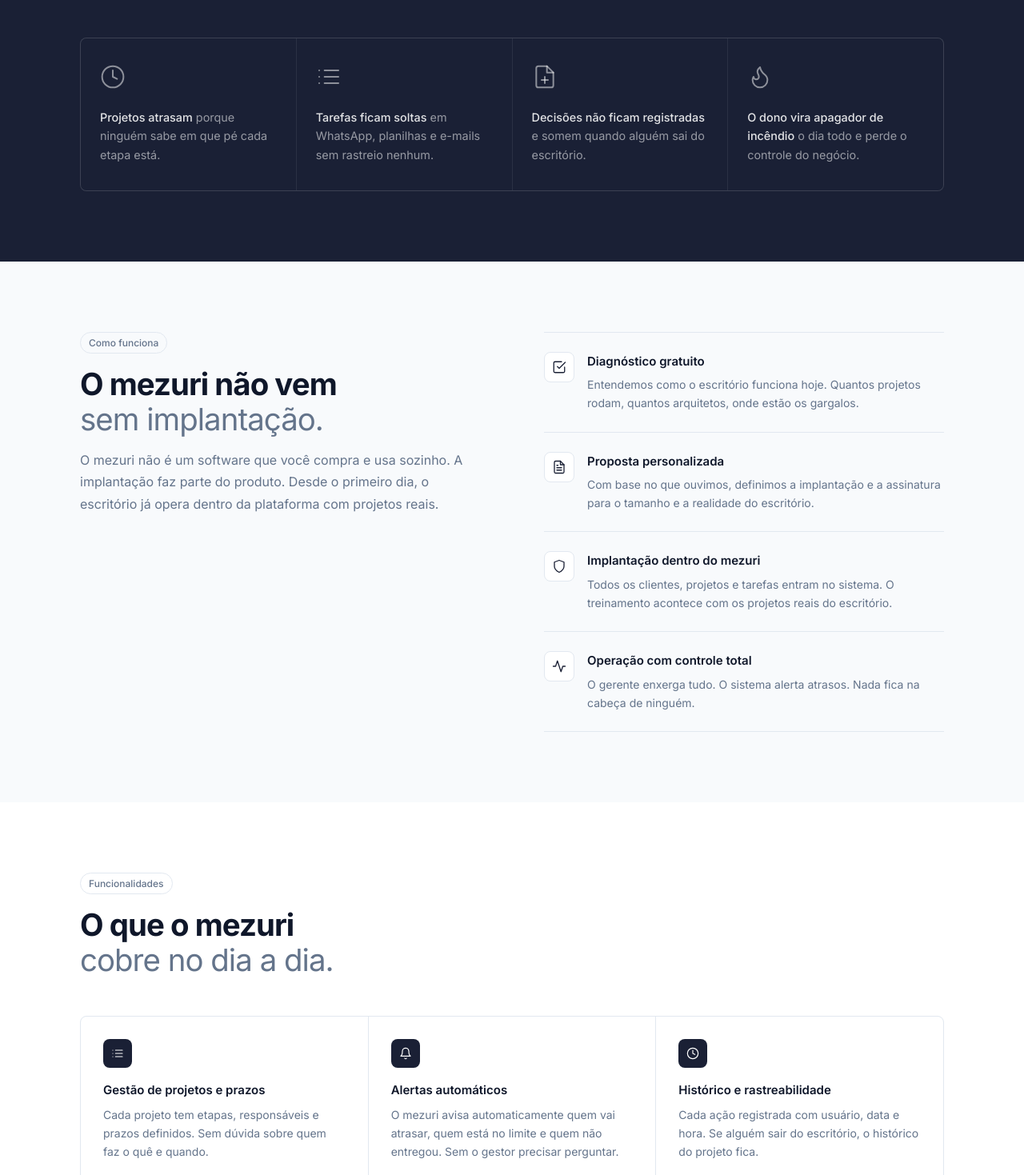
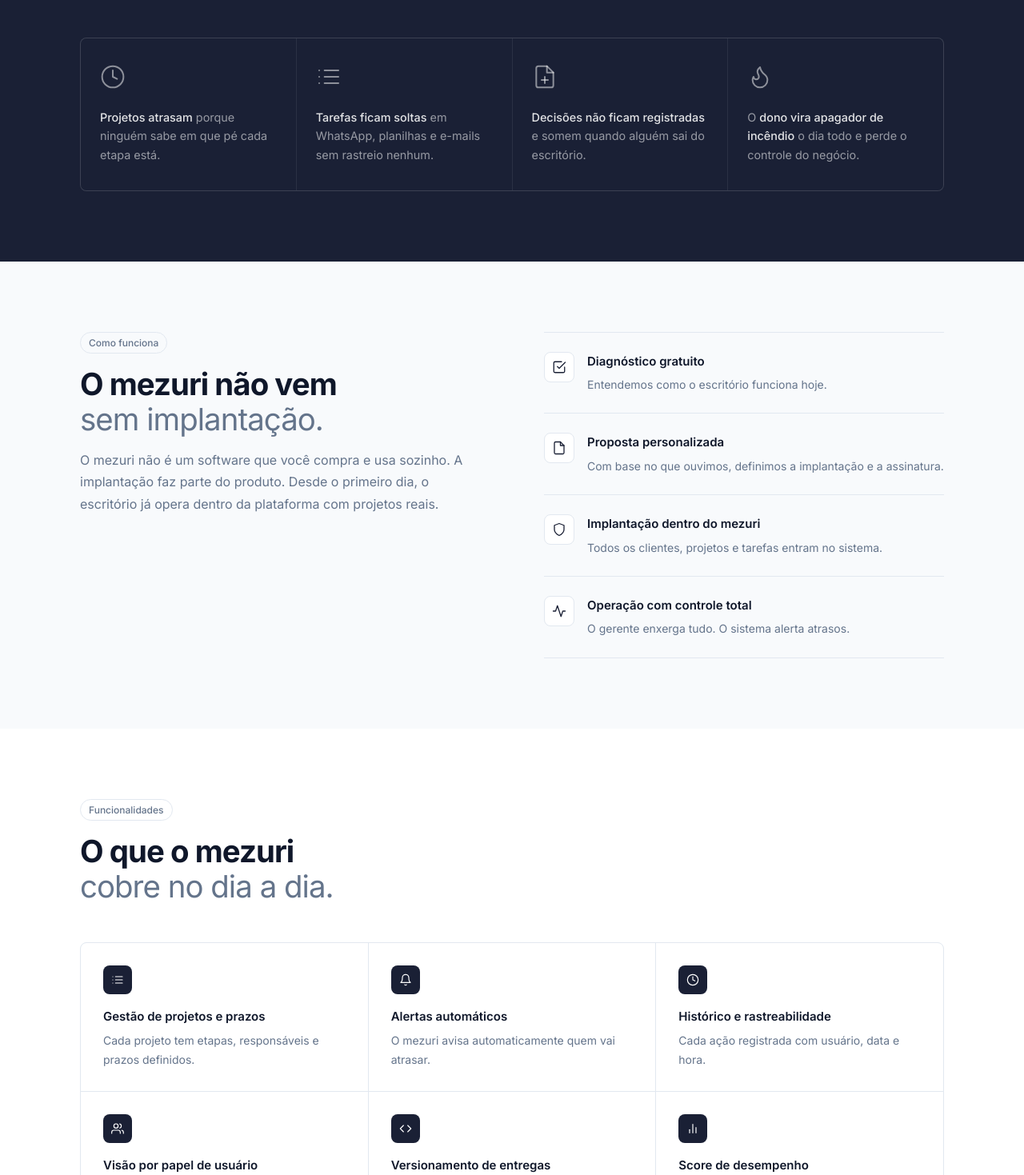
Before and after one commit to rsorian0/mezuri, a React (Vite) app: page / in a window 1280 px wide. Shown: the part 1021-2490 px from the top of the page at 80% size. Built offline with nearby package versions, Linux system fonts and the light colour scheme.

Commit message:
deploy: V2 mezuri — todos os componentes JSX

```diff
--- a/src/components/Exclusive.jsx
+++ b/src/components/Exclusive.jsx
@@ -1,37 +1,25 @@
-const RULES = [
-  { title: 'Apenas para CNPJ.', text: 'Não atendemos arquitetos autônomos nem CPF.' },
-  { title: 'Treinamento obrigatório.', text: 'Não existe mezuri sem implantação. Faz parte do produto.' },
-  { title: 'Proposta personalizada.', text: 'O valor é definido depois do diagnóstico, de acordo com o tamanho e a realidade do escritório.' },
-  { title: 'Apenas para arquitetura.', text: 'Não atendemos outros segmentos. A especialização é total.' },
-  { title: 'Assinatura contínua.', text: 'O escritório usa todo mês com suporte ativo e evolução constante.' },
-]
-
-const WA_LINK = 'https://wa.me/5582996972131?text=Olá, gostaria de agendar um diagnóstico do mezuri'
-
 export default function Exclusive() {
+  function scrollToAgendar(e) {
+    e.preventDefault()
+    const el = document.getElementById('agendar')
+    if (el) window.scrollTo({ top: el.getBoundingClientRect().top + window.scrollY - 68, behavior: 'smooth' })
+  }
   return (
     <section className="exclusive-section" id="exclusividade" data-section="exclusividade">
       <div className="container">
         <div className="exclusive-grid">
           <div>
             <div className="section-badge fade-up">Para quem é</div>
-            <h2 className="section-title fade-up">
-              Feito para escritório,<br /><span className="muted">não para autônomo.</span>
-            </h2>
-            <p className="section-sub fade-up">
-              O mezuri é um sistema de gestão de equipe. Ele só funciona quando existe uma estrutura para gerir. Por isso vendemos apenas para escritórios com CNPJ.
-            </p>
-            <a href={WA_LINK} target="_blank" rel="noopener" className="btn-white btn-lg fade-up" style={{ marginTop: '2rem', padding: '0.7rem 1.6rem', display: 'inline-flex' }}>
-              Quero agendar um diagnóstico
-            </a>
+            <h2 className="section-title fade-up">Feito para escritório,<br /><span className="muted">não para autônomo.</span></h2>
+            <p className="section-sub fade-up">O mezuri é um sistema de gestão de equipe. Ele só funciona quando existe uma estrutura para gerir. Por isso vendemos apenas para escritórios com CNPJ.</p>
+            <a href="#agendar" className="btn-white btn-lg fade-up" style={{ marginTop: '2rem', padding: '0.7rem 1.6rem', display: 'inline-flex' }} onClick={scrollToAgendar}>Quero agendar um diagnóstico</a>
           </div>
           <div className="rules">
-            {RULES.map((r, i) => (
-              <div key={i} className="rule fade-up">
-                <div className="rule-check" />
-                <p className="rule-text"><strong>{r.title}</strong> {r.text}</p>
-              </div>
-            ))}
+            <div className="rule fade-up"><div className="rule-check" /><p className="rule-text"><strong>Apenas para CNPJ.</strong> Não atendemos arquitetos autônomos nem CPF.</p></div>
+            <div className="rule fade-up"><div className="rule-check" /><p className="rule-text"><strong>Treinamento obrigatório.</strong> Não existe mezuri sem implantação. Faz parte do produto.</p></div>
+            <div className="rule fade-up"><div className="rule-check" /><p className="rule-text"><strong>Proposta personalizada.</strong> O valor é definido depois do diagnóstico.</p></div>
+            <div className="rule fade-up"><div className="rule-check" /><p className="rule-text"><strong>Apenas para arquitetura.</strong> Não atendemos outros segmentos.</p></div>
+            <div className="rule fade-up"><div className="rule-check" /><p className="rule-text"><strong>Assinatura contínua.</strong> O escritório usa todo mês com suporte ativo.</p></div>
           </div>
         </div>
       </div>
--- a/src/components/Features.jsx
+++ b/src/components/Features.jsx
@@ -1,56 +1,16 @@
-const FEATURES = [
-  {
-    icon: <path d="M8 6h13M8 12h13M8 18h13M3 6h.01M3 12h.01M3 18h.01"/>,
-    title: 'Gestão de projetos e prazos',
-    desc: 'Cada projeto tem etapas, responsáveis e prazos definidos. Sem dúvida sobre quem faz o quê e quando.',
-  },
-  {
-    icon: <><path d="M18 8A6 6 0 0 0 6 8c0 7-3 9-3 9h18s-3-2-3-9"/><path d="M13.73 21a2 2 0 0 1-3.46 0"/></>,
-    title: 'Alertas automáticos',
-    desc: 'O mezuri avisa automaticamente quem vai atrasar, quem está no limite e quem não entregou. Sem o gestor precisar perguntar.',
-  },
-  {
-    icon: <><circle cx="12" cy="12" r="10"/><polyline points="12 6 12 12 16 14"/></>,
-    title: 'Histórico e rastreabilidade',
-    desc: 'Cada ação registrada com usuário, data e hora. Se alguém sair do escritório, o histórico do projeto fica.',
-  },
-  {
-    icon: <><path d="M17 21v-2a4 4 0 0 0-4-4H5a4 4 0 0 0-4 4v2"/><circle cx="9" cy="7" r="4"/><path d="M23 21v-2a4 4 0 0 0-3-3.87"/><path d="M16 3.13a4 4 0 0 1 0 7.75"/></>,
-    title: 'Visão por papel de usuário',
-    desc: 'O arquiteto vê só o que é dele. O gerente vê tudo. Cada um recebe a informação certa, sem excesso.',
-  },
-  {
-    icon: <><polyline points="16 18 22 12 16 6"/><polyline points="8 6 2 12 8 18"/></>,
-    title: 'Versionamento de entregas',
-    desc: 'Cada versão entregue fica registrada com descrição, autor e data. O processo documentado do início ao fim.',
-  },
-  {
-    icon: <><line x1="18" y1="20" x2="18" y2="10"/><line x1="12" y1="20" x2="12" y2="4"/><line x1="6" y1="20" x2="6" y2="14"/></>,
-    title: 'Score de desempenho',
-    desc: 'Cada arquiteto tem um score calculado com base em entregas, atrasos e pendências. O gestor cobra com dados, não com impressão.',
-  },
-]
-
 export default function Features() {
   return (
     <section className="features-section" id="funcionalidades" data-section="funcionalidades">
       <div className="container">
         <div className="section-badge fade-up">Funcionalidades</div>
-        <h2 className="section-title fade-up">
-          O que o mezuri<br /><span className="muted">cobre no dia a dia.</span>
-        </h2>
+        <h2 className="section-title fade-up">O que o mezuri<br /><span className="muted">cobre no dia a dia.</span></h2>
         <div className="features-grid">
-          {FEATURES.map((f, i) => (
-            <div key={i} className="feature-card fade-up">
-              <div className="feature-icon">
-                <svg width="16" height="16" viewBox="0 0 24 24" fill="none" stroke="white" strokeWidth="1.75" strokeLinecap="round" strokeLinejoin="round">
-                  {f.icon}
-                </svg>
-              </div>
-              <div className="feature-title">{f.title}</div>
-              <p className="feature-desc">{f.desc}</p>
-            </div>
-          ))}
+          <div className="feature-card fade-up"><div className="feature-icon"><svg width="16" height="16" viewBox="0 0 24 24" fill="none" stroke="white" strokeWidth="1.75" strokeLinecap="round" strokeLinejoin="round"><path d="M8 6h13M8 12h13M8 18h13M3 6h.01M3 12h.01M3 18h.01"/></svg></div><div className="feature-title">Gestão de projetos e prazos</div><p className="feature-desc">Cada projeto tem etapas, responsáveis e prazos definidos.</p></div>
+          <div className="feature-card fade-up"><div className="feature-icon"><svg width="16" height="16" viewBox="0 0 24 24" fill="none" stroke="white" strokeWidth="1.75" strokeLinecap="round" strokeLinejoin="round"><path d="M18 8A6 6 0 0 0 6 8c0 7-3 9-3 9h18s-3-2-3-9"/><path d="M13.73 21a2 2 0 0 1-3.46 0"/></svg></div><div className="feature-title">Alertas automáticos</div><p className="feature-desc">O mezuri avisa automaticamente quem vai atrasar.</p></div>
+          <div className="feature-card fade-up"><div className="feature-icon"><svg width="16" height="16" viewBox="0 0 24 24" fill="none" stroke="white" strokeWidth="1.75" strokeLinecap="round" strokeLinejoin="round"><circle cx="12" cy="12" r="10"/><polyline points="12 6 12 12 16 14"/></svg></div><div className="feature-title">Histórico e rastreabilidade</div><p className="feature-desc">Cada ação registrada com usuário, data e hora.</p></div>
+          <div className="feature-card fade-up"><div className="feature-icon"><svg width="16" height="16" viewBox="0 0 24 24" fill="none" stroke="white" strokeWidth="1.75" strokeLinecap="round" strokeLinejoin="round"><path d="M17 21v-2a4 4 0 0 0-4-4H5a4 4 0 0 0-4 4v2"/><circle cx="9" cy="7" r="4"/><path d="M23 21v-2a4 4 0 0 0-3-3.87"/><path d="M16 3.13a4 4 0 0 1 0 7.75"/></svg></div><div className="feature-title">Visão por papel de usuário</div><p className="feature-desc">O arquiteto vê só o que é dele. O gerente vê tudo.</p></div>
+          <div className="feature-card fade-up"><div className="feature-icon"><svg width="16" height="16" viewBox="0 0 24 24" fill="none" stroke="white" strokeWidth="1.75" strokeLinecap="round" strokeLinejoin="round"><polyline points="16 18 22 12 16 6"/><polyline points="8 6 2 12 8 18"/></svg></div><div className="feature-title">Versionamento de entregas</div><p className="feature-desc">Cada versão entregue fica registrada com autor e data.</p></div>
+          <div className="feature-card fade-up"><div className="feature-icon"><svg width="16" height="16" viewBox="0 0 24 24" fill="none" stroke="white" strokeWidth="1.75" strokeLinecap="round" strokeLinejoin="round"><line x1="18" y1="20" x2="18" y2="10"/><line x1="12" y1="20" x2="12" y2="4"/><line x1="6" y1="20" x2="6" y2="14"/></svg></div><div className="feature-title">Score de desempenho</div><p className="feature-desc">Cada arquiteto tem um score calculado automaticamente.</p></div>
         </div>
       </div>
     </section>
--- a/src/components/HowItWorks.jsx
+++ b/src/components/HowItWorks.jsx
@@ -1,26 +1,3 @@
-const STEPS = [
-  {
-    icon: <><path d="M9 11l3 3L22 4"/><path d="M21 12v7a2 2 0 0 1-2 2H5a2 2 0 0 1-2-2V5a2 2 0 0 1 2-2h11"/></>,
-    title: 'Diagnóstico gratuito',
-    desc: 'Entendemos como o escritório funciona hoje. Quantos projetos rodam, quantos arquitetos, onde estão os gargalos.',
-  },
-  {
-    icon: <><path d="M14 2H6a2 2 0 0 0-2 2v16a2 2 0 0 0 2 2h12a2 2 0 0 0 2-2V8z"/><polyline points="14 2 14 8 20 8"/><line x1="16" y1="13" x2="8" y2="13"/><line x1="16" y1="17" x2="8" y2="17"/><polyline points="10 9 9 9 8 9"/></>,
-    title: 'Proposta personalizada',
-    desc: 'Com base no que ouvimos, definimos a implantação e a assinatura para o tamanho e a realidade do escritório.',
-  },
-  {
-    icon: <path d="M12 22s8-4 8-10V5l-8-3-8 3v7c0 6 8 10 8 10z"/>,
-    title: 'Implantação dentro do mezuri',
-    desc: 'Todos os clientes, projetos e tarefas entram no sistema. O treinamento acontece com os projetos reais do escritório.',
-  },
-  {
-    icon: <polyline points="22 12 18 12 15 21 9 3 6 12 2 12"/>,
-    title: 'Operação com controle total',
-    desc: 'O gerente enxerga tudo. O sistema alerta atrasos. Nada fica na cabeça de ninguém.',
-  },
-]
-
 export default function HowItWorks() {
   return (
     <section className="how-section" id="como-funciona" data-section="como-funciona">
@@ -28,27 +5,14 @@ export default function HowItWorks() {
         <div className="how-grid">
           <div>
             <div className="section-badge fade-up">Como funciona</div>
-            <h2 className="section-title fade-up">
-              O mezuri não vem<br /><span className="muted">sem implantação.</span>
-            </h2>
-            <p className="section-sub fade-up">
-              O mezuri não é um software que você compra e usa sozinho. A implantação faz parte do produto. Desde o primeiro dia, o escritório já opera dentro da plataforma com projetos reais.
-            </p>
+            <h2 className="section-title fade-up">O mezuri não vem<br /><span className="muted">sem implantação.</span></h2>
+            <p className="section-sub fade-up">O mezuri não é um software que você compra e usa sozinho. A implantação faz parte do produto. Desde o primeiro dia, o escritório já opera dentro da plataforma com projetos reais.</p>
           </div>
           <div className="steps">
-            {STEPS.map((s, i) => (
-              <div key={i} className="step fade-up">
-                <div className="step-icon" style={{ marginBottom: '0.75rem' }}>
-                  <svg width="18" height="18" viewBox="0 0 24 24" fill="none" stroke="currentColor" strokeWidth="1.75" strokeLinecap="round" strokeLinejoin="round">
-                    {s.icon}
-                  </svg>
-                </div>
-                <div className="step-content">
-                  <div className="step-title">{s.title}</div>
-                  <p className="step-desc">{s.desc}</p>
-                </div>
-              </div>
-            ))}
+            <div className="step fade-up"><div className="step-icon"><svg width="18" height="18" viewBox="0 0 24 24" fill="none" stroke="currentColor" strokeWidth="1.75" strokeLinecap="round" strokeLinejoin="round"><path d="M9 11l3 3L22 4"/><path d="M21 12v7a2 2 0 0 1-2 2H5a2 2 0 0 1-2-2V5a2 2 0 0 1 2-2h11"/></svg></div><div className="step-content"><div className="step-title">Diagnóstico gratuito</div><p className="step-desc">Entendemos como o escritório funciona hoje.</p></div></div>
+            <div className="step fade-up"><div className="step-icon"><svg width="18" height="18" viewBox="0 0 24 24" fill="none" stroke="currentColor" strokeWidth="1.75" strokeLinecap="round" strokeLinejoin="round"><path d="M14 2H6a2 2 0 0 0-2 2v16a2 2 0 0 0 2 2h12a2 2 0 0 0 2-2V8z"/><polyline points="14 2 14 8 20 8"/></svg></div><div className="step-content"><div className="step-title">Proposta personalizada</div><p className="step-desc">Com base no que ouvimos, definimos a implantação e a assinatura.</p></div></div>
+            <div className="step fade-up"><div className="step-icon"><svg width="18" height="18" viewBox="0 0 24 24" fill="none" stroke="currentColor" strokeWidth="1.75" strokeLinecap="round" strokeLinejoin="round"><path d="M12 22s8-4 8-10V5l-8-3-8 3v7c0 6 8 10 8 10z"/></svg></div><div className="step-content"><div className="step-title">Implantação dentro do mezuri</div><p className="step-desc">Todos os clientes, projetos e tarefas entram no sistema.</p></div></div>
+            <div className="step fade-up"><div className="step-icon"><svg width="18" height="18" viewBox="0 0 24 24" fill="none" stroke="currentColor" strokeWidth="1.75" strokeLinecap="round" strokeLinejoin="round"><polyline points="22 12 18 12 15 21 9 3 6 12 2 12"/></svg></div><div className="step-content"><div className="step-title">Operação com controle total</div><p className="step-desc">O gerente enxerga tudo. O sistema alerta atrasos.</p></div></div>
           </div>
         </div>
       </div>
--- a/src/components/Problem.jsx
+++ b/src/components/Problem.jsx
@@ -1,46 +1,26 @@
-const PROBLEMS = [
-  {
-    icon: <><circle cx="12" cy="12" r="10"/><polyline points="12 6 12 12 16 14"/></>,
-    title: 'Projetos atrasam',
-    text: 'porque ninguém sabe em que pé cada etapa está.',
-  },
-  {
-    icon: <><line x1="8" y1="6" x2="21" y2="6"/><line x1="8" y1="12" x2="21" y2="12"/><line x1="8" y1="18" x2="21" y2="18"/><line x1="3" y1="6" x2="3.01" y2="6"/><line x1="3" y1="12" x2="3.01" y2="12"/><line x1="3" y1="18" x2="3.01" y2="18"/></>,
-    title: 'Tarefas ficam soltas',
-    text: 'em WhatsApp, planilhas e e-mails sem rastreio nenhum.',
-  },
-  {
-    icon: <><path d="M14 2H6a2 2 0 0 0-2 2v16a2 2 0 0 0 2 2h12a2 2 0 0 0 2-2V8z"/><polyline points="14 2 14 8 20 8"/><line x1="12" y1="18" x2="12" y2="12"/><line x1="9" y1="15" x2="15" y2="15"/></>,
-    title: 'Decisões não ficam registradas',
-    text: 'e somem quando alguém sai do escritório.',
-  },
-  {
-    icon: <path d="M8.5 14.5A2.5 2.5 0 0 0 11 12c0-1.38-.5-2-1-3-1.072-2.143-.224-4.054 2-6 .5 2.5 2 4.9 4 6.5 2 1.6 3 3.5 3 5.5a7 7 0 1 1-14 0c0-1.153.433-2.294 1-3a2.5 2.5 0 0 0 2.5 2.5z"/>,
-    title: 'O dono vira apagador de incêndio',
-    text: 'o dia todo e perde o controle do negócio.',
-  },
-]
-
 export default function Problem() {
   return (
     <section className="problem-section">
       <div className="container">
         <div className="section-badge">O problema</div>
-        <h2 className="section-title">
-          Escritórios de arquitetura não quebram<br />
-          <span className="muted">por falta de talento.</span>
-        </h2>
+        <h2 className="section-title">Escritórios de arquitetura não quebram<br /><span className="muted">por falta de talento.</span></h2>
         <div className="problem-grid">
-          {PROBLEMS.map((p, i) => (
-            <div key={i} className="problem-item fade-up">
-              <div className="prob-icon">
-                <svg width="32" height="32" viewBox="0 0 24 24" fill="none" stroke="currentColor" strokeWidth="1.5" strokeLinecap="round" strokeLinejoin="round">
-                  {p.icon}
-                </svg>
-              </div>
-              <p className="problem-text"><strong>{p.title}</strong> {p.text}</p>
-            </div>
-          ))}
+          <div className="problem-item fade-up">
+            <div className="prob-icon"><svg width="32" height="32" viewBox="0 0 24 24" fill="none" stroke="currentColor" strokeWidth="1.5" strokeLinecap="round" strokeLinejoin="round"><circle cx="12" cy="12" r="10"/><polyline points="12 6 12 12 16 14"/></svg></div>
+            <p className="problem-text"><strong>Projetos atrasam</strong> porque ninguém sabe em que pé cada etapa está.</p>
+          </div>
+          <div className="problem-item fade-up">
+            <div className="prob-icon"><svg width="32" height="32" viewBox="0 0 24 24" fill="none" stroke="currentColor" strokeWidth="1.5" strokeLinecap="round" strokeLinejoin="round"><line x1="8" y1="6" x2="21" y2="6"/><line x1="8" y1="12" x2="21" y2="12"/><line x1="8" y1="18" x2="21" y2="18"/><line x1="3" y1="6" x2="3.01" y2="6"/><line x1="3" y1="12" x2="3.01" y2="12"/><line x1="3" y1="18" x2="3.01" y2="18"/></svg></div>
+            <p className="problem-text"><strong>Tarefas ficam soltas</strong> em WhatsApp, planilhas e e-mails sem rastreio nenhum.</p>
+          </div>
+          <div className="problem-item fade-up">
+            <div className="prob-icon"><svg width="32" height="32" viewBox="0 0 24 24" fill="none" stroke="currentColor" strokeWidth="1.5" strokeLinecap="round" strokeLinejoin="round"><path d="M14 2H6a2 2 0 0 0-2 2v16a2 2 0 0 0 2 2h12a2 2 0 0 0 2-2V8z"/><polyline points="14 2 14 8 20 8"/><line x1="12" y1="18" x2="12" y2="12"/><line x1="9" y1="15" x2="15" y2="15"/></svg></div>
+            <p className="problem-text"><strong>Decisões não ficam registradas</strong> e somem quando alguém sai do escritório.</p>
+          </div>
+          <div className="problem-item fade-up">
+            <div className="prob-icon"><svg width="32" height="32" viewBox="0 0 24 24" fill="none" stroke="currentColor" strokeWidth="1.5" strokeLinecap="round" strokeLinejoin="round"><path d="M8.5 14.5A2.5 2.5 0 0 0 11 12c0-1.38-.5-2-1-3-1.072-2.143-.224-4.054 2-6 .5 2.5 2 4.9 4 6.5 2 1.6 3 3.5 3 5.5a7 7 0 1 1-14 0c0-1.153.433-2.294 1-3a2.5 2.5 0 0 0 2.5 2.5z"/></svg></div>
+            <p className="problem-text">O <strong>dono vira apagador de incêndio</strong> o dia todo e perde o controle do negócio.</p>
+          </div>
         </div>
       </div>
     </section>
--- a/src/components/useFadeUp.js
+++ b/src/components/useFadeUp.js
@@ -1,5 +1,4 @@
 import { useEffect } from 'react'
-
 export function useFadeUp() {
   useEffect(() => {
     const obs = new IntersectionObserver((entries) => {
@@ -14,7 +13,6 @@ export function useFadeUp() {
         obs.unobserve(entry.target)
       })
     }, { threshold: 0.08, rootMargin: '0px 0px -40px 0px' })
-
     document.querySelectorAll('.fade-up').forEach(el => obs.observe(el))
     return () => obs.disconnect()
   }, [])
```
Also changed, not shown: src/components/CTA.jsx (+3 -10 lines), src/components/CookieBanner.jsx (+9 -47 lines), src/components/Nav.jsx (+17 -16 lines).
